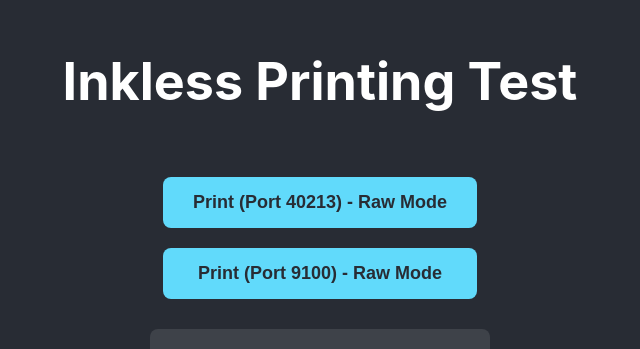
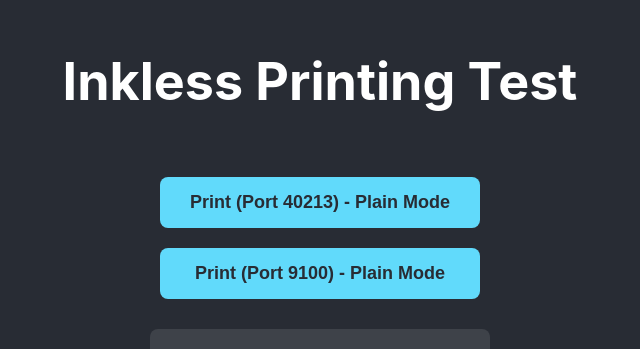
Before and after one commit to marioRLeyva1/inkless-printing-test, a React (Create React App) app: page / in a window 1280 px wide. Shown: the part 175-524 px from the top of the page, without its empty margins (320-960 px from the left). Built offline with nearby package versions, Linux system fonts and the light colour scheme.

Commit message:
Refactor message sending in App component to use plain text instead of raw byte format; update button labels to reflect the change from raw mode to plain mode.

```diff
--- a/src/App.tsx
+++ b/src/App.tsx
@@ -9,10 +9,9 @@ function App() {
   const connectAndSendMessage = (port: string) => {
     // Check if already connected
     if (connections[port] && connections[port]?.readyState === WebSocket.OPEN) {
-      // Already connected, just send message in raw mode
-      const rawMessage = new Uint8Array([80, 114, 105, 110, 116, 101, 114, 32, 119, 111, 114, 107, 105, 110, 103, 33, 33]); // "Printer working!!" as raw bytes
-      connections[port]?.send(rawMessage);
-      alert(`Sent raw message to port ${port}: Printer working!!`);
+      // Already connected, just send message
+      connections[port]?.send("Printer working!!");
+      alert(`Sent message to port ${port}: Printer working!!`);
       return;
     }
 
@@ -29,10 +28,9 @@ function App() {
         setWsStatus(prev => ({ ...prev, [port]: 'Connected' }));
         setConnections(prev => ({ ...prev, [port]: ws }));
 
-        // Send the message in raw mode
-        const rawMessage = new Uint8Array([80, 114, 105, 110, 116, 101, 114, 32, 119, 111, 114, 107, 105, 110, 103, 33, 33]); // "Printer working!!" as raw bytes
-        ws.send(rawMessage);
-        alert(`Sent raw message to port ${port}: Printer working!!`);
+        // Send the message
+        ws.send("Printer working!!");
+        alert(`Sent message to port ${port}: Printer working!!`);
       };
 
       ws.onmessage = (event) => {
@@ -67,13 +65,13 @@ function App() {
             className="printer-button"
             onClick={() => connectAndSendMessage('40213')}
           >
-            Print (Port 40213) - Raw Mode
+            Print (Port 40213) - Plain Mode
           </button>
           <button
             className="printer-button"
             onClick={() => connectAndSendMessage('9100')}
           >
-            Print (Port 9100) - Raw Mode
+            Print (Port 9100) - Plain Mode
           </button>
         </div>
         <div className="status-container">
```
